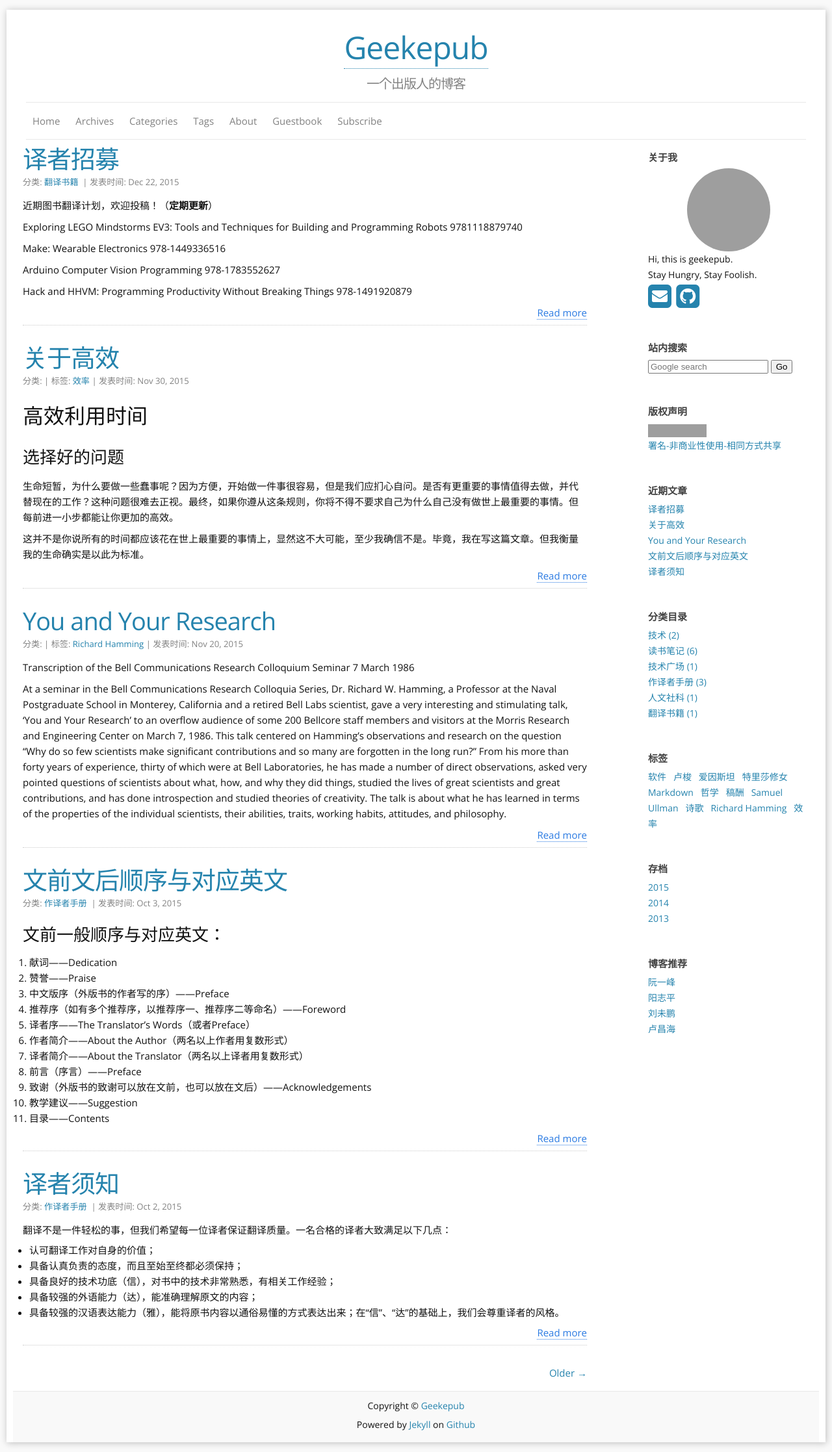
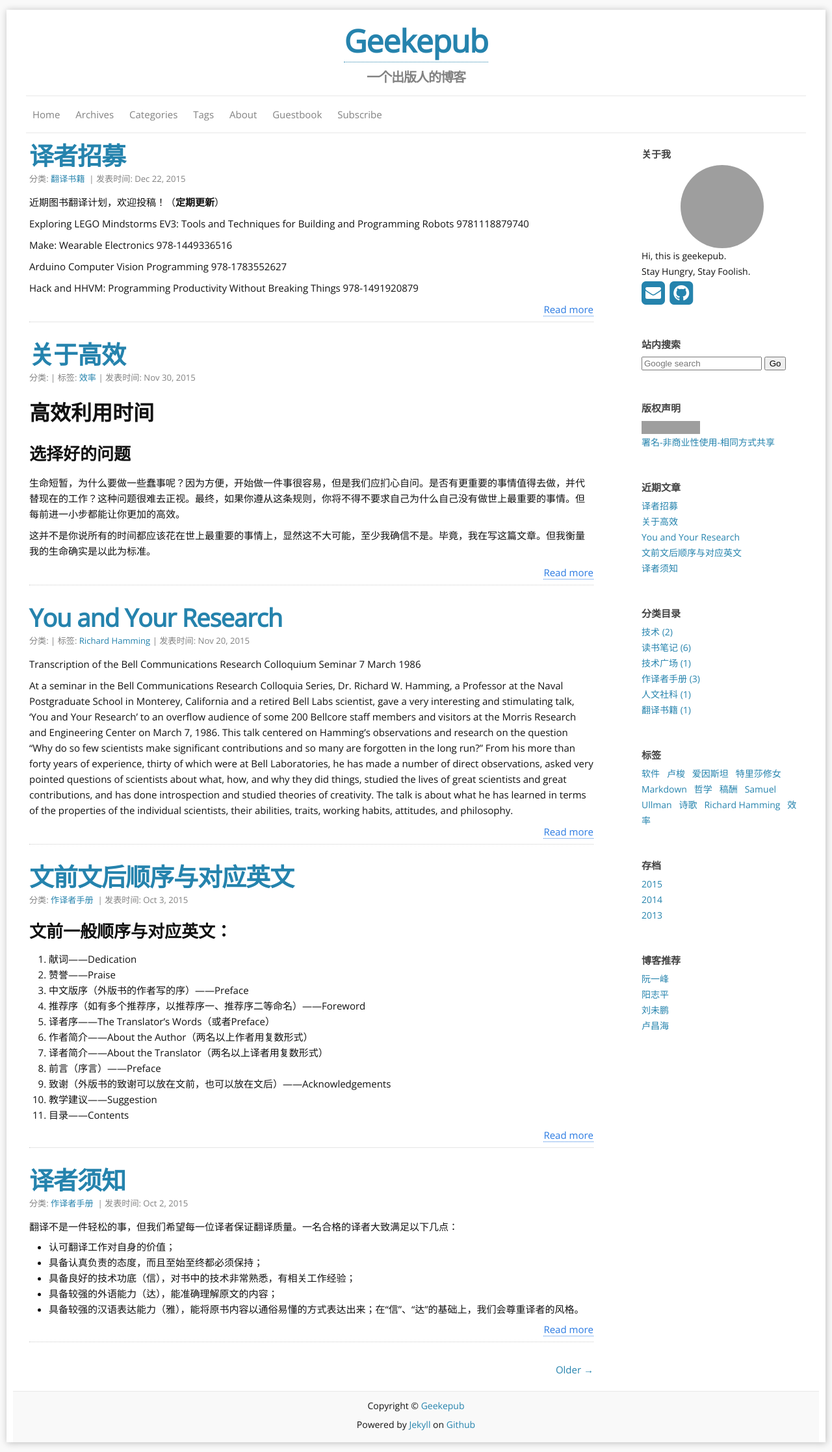
Before and after one commit to geekepub/geekepub.github.io, a Jekyll site: the page built from index.html, in a window 1280 px wide. Shown: the whole page at 65% size. Built offline with Jekyll 4.4.1, drawn with Linux system fonts in a browser that asks for light colours; nearby versions of some CDN libraries; the list of posts is cut into pages by our own code; grey boxes are pictures that could not be loaded.

Commit message:
Update _base.scss

```diff
--- a/_sass/_base.scss
+++ b/_sass/_base.scss
@@ -12,7 +12,7 @@ body {
   font-family: $base-font-family;
   font-size: $base-font-size;
   line-height: $base-line-height;
-  font-weight: 300;
+  font-weight: 200;
   color: $text-color;
   background-color: $background-color;
   -webkit-text-size-adjust: 100%;
@@ -37,24 +37,23 @@ ul, ol, dl, figure,
   margin-left: auto;
   padding-right: $spacing-unit;
   padding-left: $spacing-unit;
-  padding-top:30px;
-
+  padding-top:20px;
   background-color:#fff;
   margin-top:15px;
   margin-bottom:15px;
   box-shadow: 1px 1px 10px #BBB;
 }
 
-/*for media*/
+/* for media */
 *, *:before, *:after {
   -moz-box-sizing: border-box; -webkit-box-sizing: border-box; box-sizing: border-box;
 }
 
-/*two columns*/
+/* two columns */
 .col-sm-8,.col-sm-2{
   position:relative;
   min-height:1px;
-  margin: 0px 15px;
+  margin: 5px 25px;
 }
 
 
@@ -78,7 +77,7 @@ img {
 }
 
 
-/**Figures*/
+/* Figures */
 figure > img {
   display: block;
 }
@@ -90,7 +89,7 @@ figcaption {
 
 /* Lists */
 ul, ol {
-  margin-left: $spacing-unit;
+  margin-left: $spacing-unit * 3;
 }
 
 li {
@@ -103,7 +102,7 @@ li {
 
 /* Headings */
 h1, h2, h3, h4, h5, h6 {
-  font-weight: 300;
+  font-weight: bold;
 }
 
 
@@ -212,7 +211,6 @@ pre {
 }
 
 
-
 /* Icons */
 .icon {
 
@@ -257,7 +255,7 @@ table tr th :first-child, table tr td :first-child { margin-top: 0; }
 table tr th :last-child, table tr td :last-child { margin-bottom: 0; }
 
 
-/** line between each post on main page*/
+/* line between each post on main page */
 hr{
   margin-bottom: 30px;
   border: 0;
```
